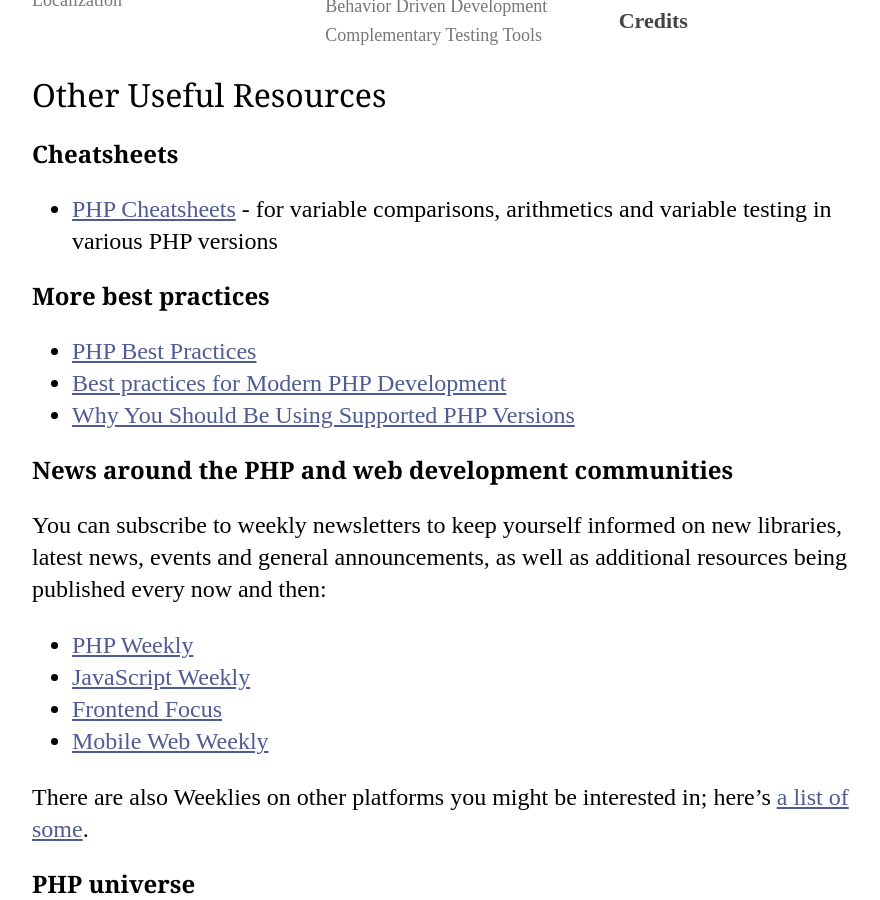
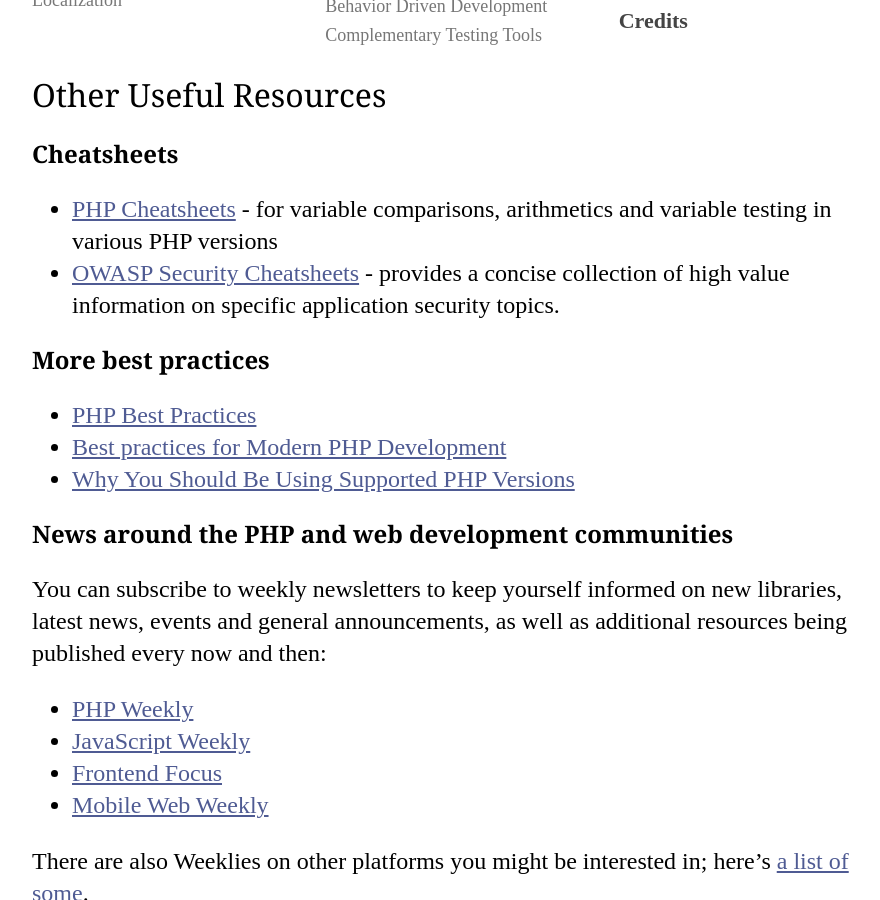
Before and after one commit to codeguy/php-the-right-way, a Jekyll site: the page built from _posts/16-08-01-Sites.md, in a window 1280 px wide and 900 px high, scrolled down 1155 px. Shown: the whole window, without its empty margins (188-1068 px from the left). Built offline with Jekyll 4.4.1, drawn with Linux system fonts in a browser that asks for light colours; our own code applies the rules of GitHub Pages for plain Markdown files.

Commit message:
Change link to point to general OWASP Cheat Sheet Series

```diff
--- a/_posts/16-08-01-Sites.md
+++ b/_posts/16-08-01-Sites.md
@@ -10,6 +10,7 @@ title:   Other Useful Resources
 
 * [PHP Cheatsheets](http://phpcheatsheets.com/) - for variable comparisons, arithmetics and variable testing in various
 PHP versions
+* [OWASP Security Cheatsheets](https://www.owasp.org/index.php/OWASP_Cheat_Sheet_Series) - provides a concise collection of high value information on specific application security topics.
 
 ### More best practices
 
```
